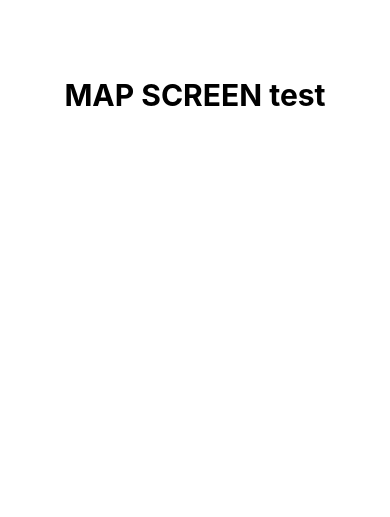
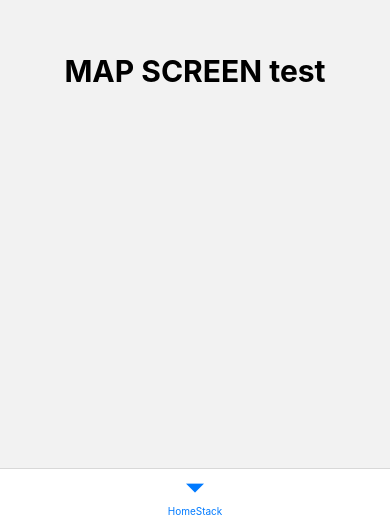
Before and after one commit to stack-bytes/betrspace-app, a React Native app in the folder frontend/: screen /MainStack in a window 390 px wide. Shown: the part 327-844 px from the top of the page. Built offline with nearby package versions, Linux system fonts and the light colour scheme.

Commit message:
Added navigation

```diff
--- a/frontend/App.js
+++ b/frontend/App.js
@@ -1,21 +1,18 @@
-import { StatusBar } from 'expo-status-bar';
-import { StyleSheet, Text, View } from 'react-native';
-import MapScreen from './src/screens/HomeStack/MapScreen';
+import MainStack from './src/navigation/MainStack';
+import { createStackNavigator } from '@react-navigation/stack';
+import { NavigationContainer } from '@react-navigation/native';
+
+const Root = createStackNavigator();
 
 export default function App() {
   return (
-    <View style={styles.container}>
-      <MapScreen />
-      <StatusBar style="auto" />
-    </View>
+    <NavigationContainer>
+      <Root.Navigator
+        id="Root"
+        initialRouteName="MainStack"
+      >
+        <Root.Screen name="MainStack" component={MainStack} options={{headerShown: false}} />
+      </Root.Navigator>
+    </NavigationContainer>
   );
 }
-
-const styles = StyleSheet.create({
-  container: {
-    flex: 1,
-    backgroundColor: '#fff',
-    alignItems: 'center',
-    justifyContent: 'center',
-  },
-});
--- /dev/null
+++ b/frontend/src/navigation/MainStack.jsx
@@ -0,0 +1,14 @@
+import { createStackNavigator } from "@react-navigation/stack"
+import { NavBar } from "./stacks/NavBar";
+
+const Main = createStackNavigator();
+
+export default function MainStack(){
+    return (
+        <Main.Navigator
+            id="MainStack"
+        >
+            <Main.Screen component={NavBar} name="NavBar" options={{headerShown: false}}/>
+        </Main.Navigator>
+    )
+}
--- /dev/null
+++ b/frontend/src/navigation/stacks/HomeStack.jsx
@@ -0,0 +1,14 @@
+import { createStackNavigator } from "@react-navigation/stack"
+import MapScreen from "../../screens/HomeStack/MapScreen"
+
+const Stack = createStackNavigator();
+
+export default function HomeStack(){
+    return (
+        <Stack.Navigator
+            id="HomeStack"
+        >
+            <Stack.Screen component={MapScreen} name="MapScreen" options={{headerShown: false}}/>
+        </Stack.Navigator>
+    )
+}
--- /dev/null
+++ b/frontend/src/navigation/stacks/NavBar.jsx
@@ -0,0 +1,14 @@
+import { createBottomTabNavigator } from "@react-navigation/bottom-tabs"
+import HomeStack from "./HomeStack";
+
+const Tab = createBottomTabNavigator();
+
+export const NavBar = () => {
+    return (
+        <Tab.Navigator
+            id="NavBar"
+        >
+            <Tab.Screen component={HomeStack} name="HomeStack" options={{headerShown: false}}/>
+        </Tab.Navigator>
+    )
+}
```
Also changed, not shown: frontend/package.json (+7 -1 lines), 1 other file (tests, documents, lock files or other folders).
